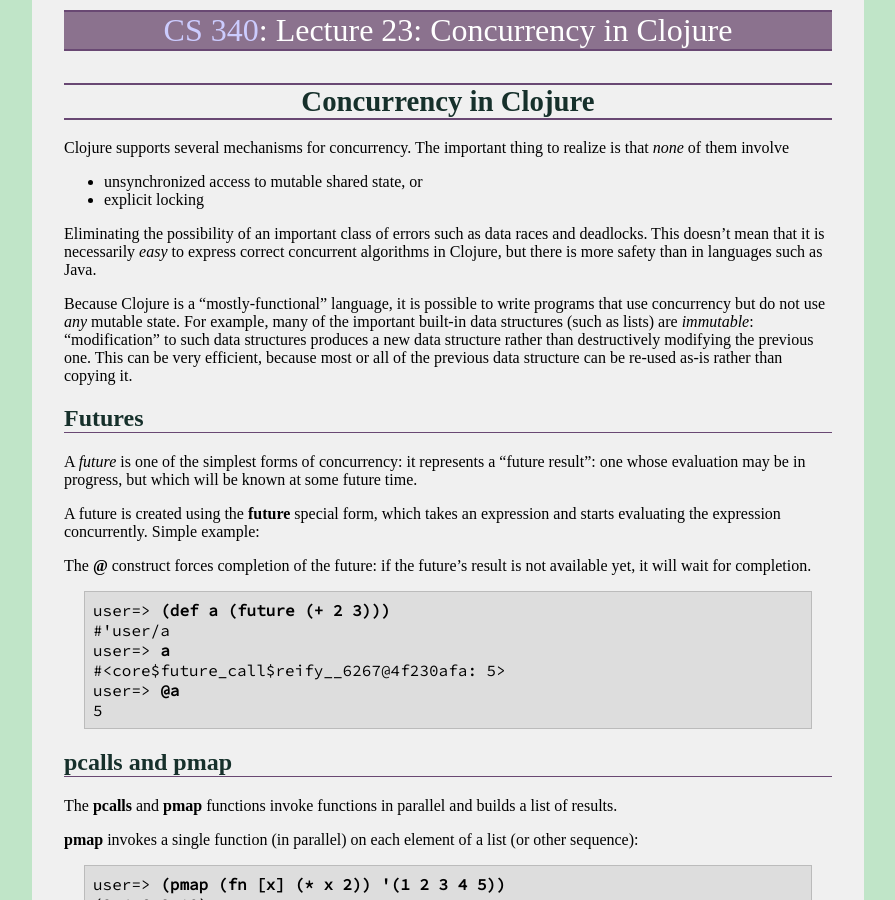
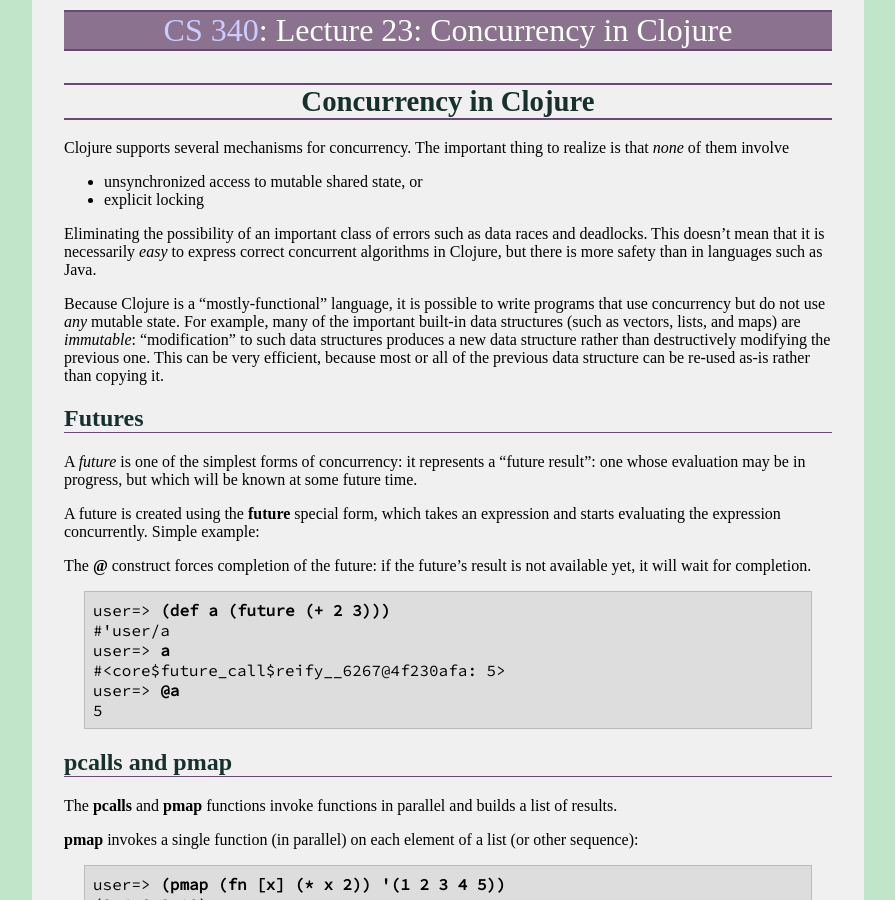
Before and after one commit to ycpcs/cs340-fall2016, a Jekyll site: the page built from lectures/lecture23.md, in a window 1280 px wide and 900 px high. Shown: the whole window, without its empty margins (192-1087 px from the left). Built offline with Jekyll 4.4.1, drawn with Linux system fonts in a browser that asks for light colours; some web fonts are replaced.

Commit message:
mention vectors and maps as immutable

```diff
--- a/lectures/lecture23.md
+++ b/lectures/lecture23.md
@@ -13,7 +13,7 @@ Clojure supports several mechanisms for concurrency. The important thing to real
 
 Eliminating the possibility of an important class of errors such as data races and deadlocks. This doesn't mean that it is necessarily *easy* to express correct concurrent algorithms in Clojure, but there is more safety than in languages such as Java.
 
-Because Clojure is a "mostly-functional" language, it is possible to write programs that use concurrency but do not use *any* mutable state. For example, many of the important built-in data structures (such as lists) are *immutable*: "modification" to such data structures produces a new data structure rather than destructively modifying the previous one. This can be very efficient, because most or all of the previous data structure can be re-used as-is rather than copying it.
+Because Clojure is a "mostly-functional" language, it is possible to write programs that use concurrency but do not use *any* mutable state. For example, many of the important built-in data structures (such as vectors, lists, and maps) are *immutable*: "modification" to such data structures produces a new data structure rather than destructively modifying the previous one. This can be very efficient, because most or all of the previous data structure can be re-used as-is rather than copying it.
 
 Futures
 -------
```
